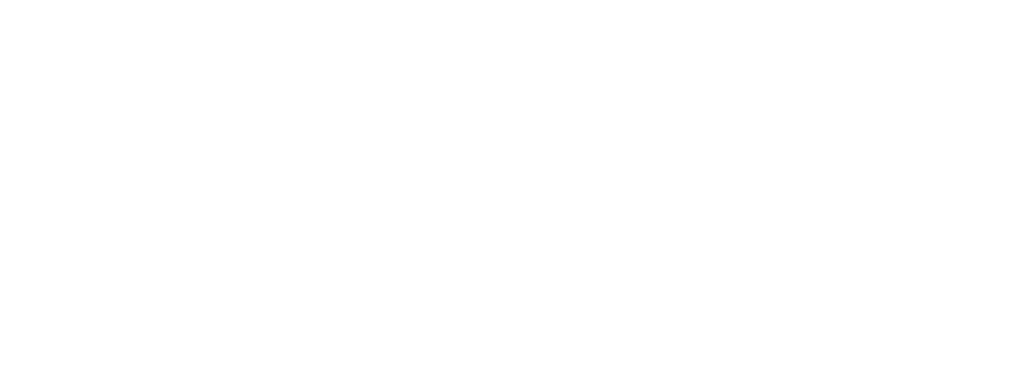
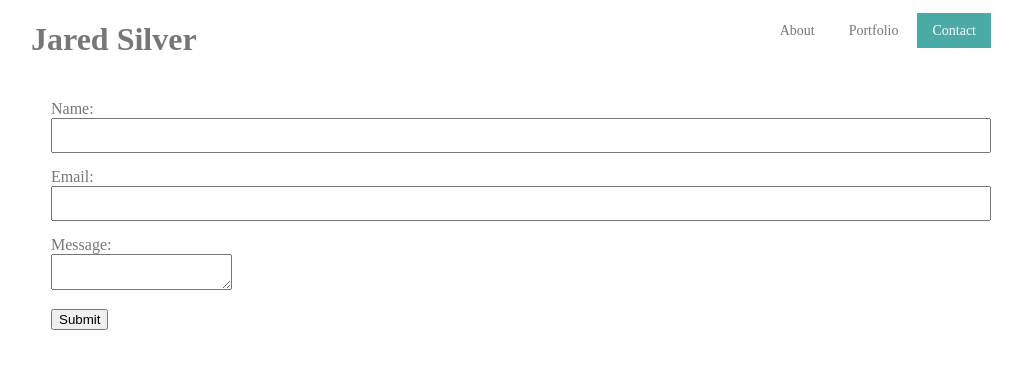
Before and after one commit to jsilver88/Basic-Portfolio, a plain HTML site: page contact.html in a window 1280 px wide. Shown: the whole page, without its empty margins (129-1151 px from the left). Drawn offline with Linux system fonts and the light colour scheme.

Commit message:
contact page work

```diff
--- /dev/null
+++ b/assets/css/contactstyle.css
@@ -0,0 +1,51 @@
+body{
+    background-color: #ffffff;
+    color:#777777;
+
+    margin: 0;
+    padding: 0;
+
+}
+
+.container{
+    width: 960px;
+    margin: 0 auto;
+}
+
+.topnav {
+    float: right;
+}
+
+.topnav a {
+    color: #777777;
+    text-align: center;
+    padding: 10px 15px;
+    text-decoration: none;
+    font-size: 14px;
+}
+
+.topnav a:hover {
+    background-color: aliceblue;
+    color: #777777;
+}
+
+.topnav a.active {
+    background-color: #4aaaa5;
+    color: white;
+}
+
+.my-form{
+    padding:20px;
+}
+
+.my-form .form-group{
+    padding-bottom:15px;
+}
+.my-form label{
+    display:block;
+}
+
+.my-form input[type="text"], .myform textarea{
+    padding:8px;
+    width:100%;
+}
--- a/assets/css/style.css
+++ b/assets/css/style.css
@@ -6,6 +6,7 @@ body{
     padding: 0;
 
 }
+
 .container{
     width:960px;
     margin: 0 auto;
--- a/contact.html
+++ b/contact.html
@@ -0,0 +1,35 @@
+<!DOCTYPE html>
+<html>
+    <head>
+        <title>Contact Page</title>
+        <link rel="stylesheet" href="assets/css/contactstyle.css">
+    </head>
+
+    <body>
+        <div class="container">
+            <div class="topnav">
+                    <a href="index.html">About</a>
+                    <a href="portfolio.html">Portfolio</a>
+                    <a class="active" href="contact.html">Contact</a>
+            </div>
+
+            <h1>Jared Silver</h1>
+
+            <form class="my-form">
+                    <div class="form-group">
+                        <label>Name:</label>
+                        <input type="text" name="name">
+                    </div>
+                    <div class="form-group">
+                        <label>Email: </label>
+                        <input type="text" name="email">
+                    </div>
+                    <div class="form-group">
+                        <label>Message: </label>
+                        <textarea name="message"></textarea>
+                    </div>
+                    <input class="button" type="submit" value="Submit" name="">
+                </form>
+        </div>
+    </body>
+</html>
```
